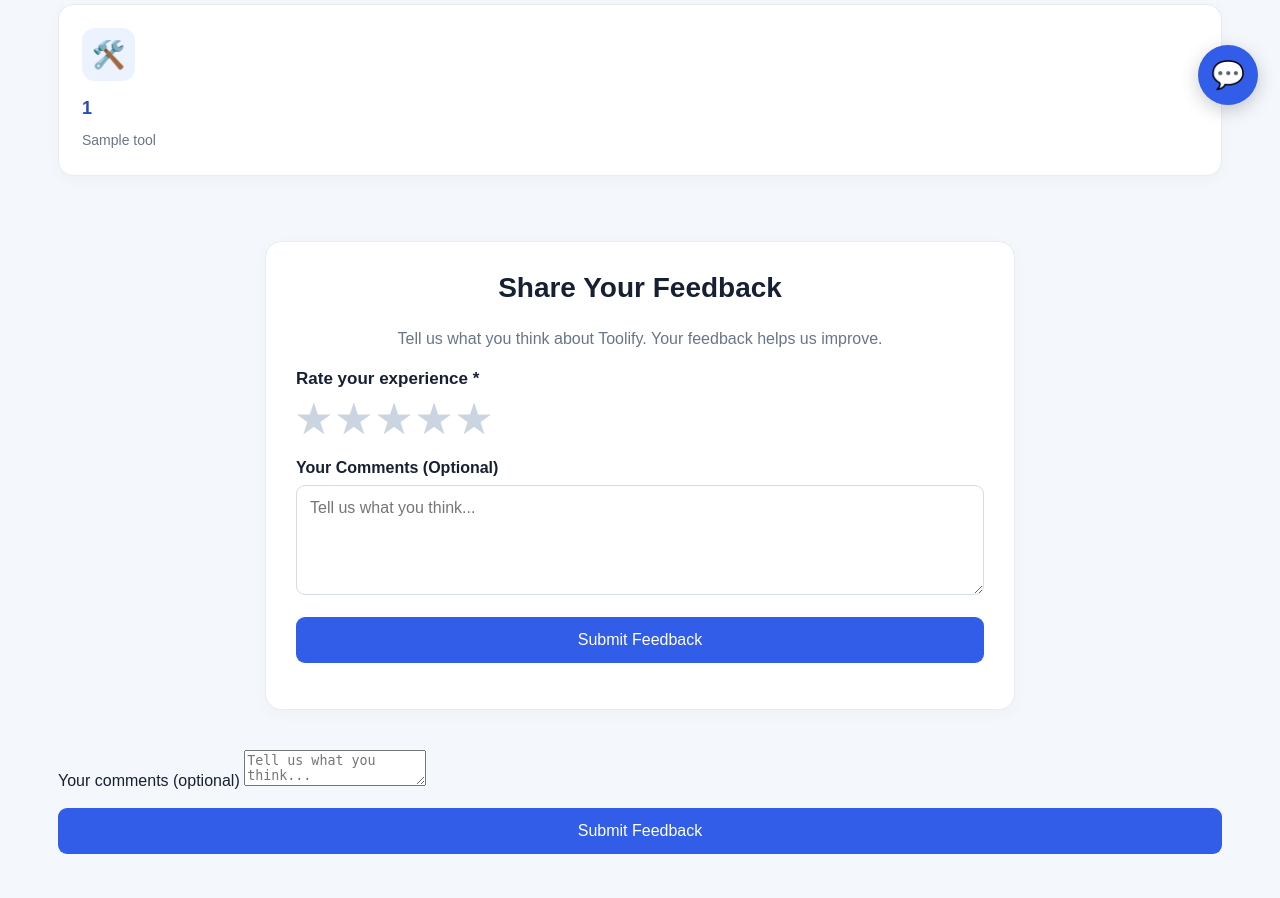
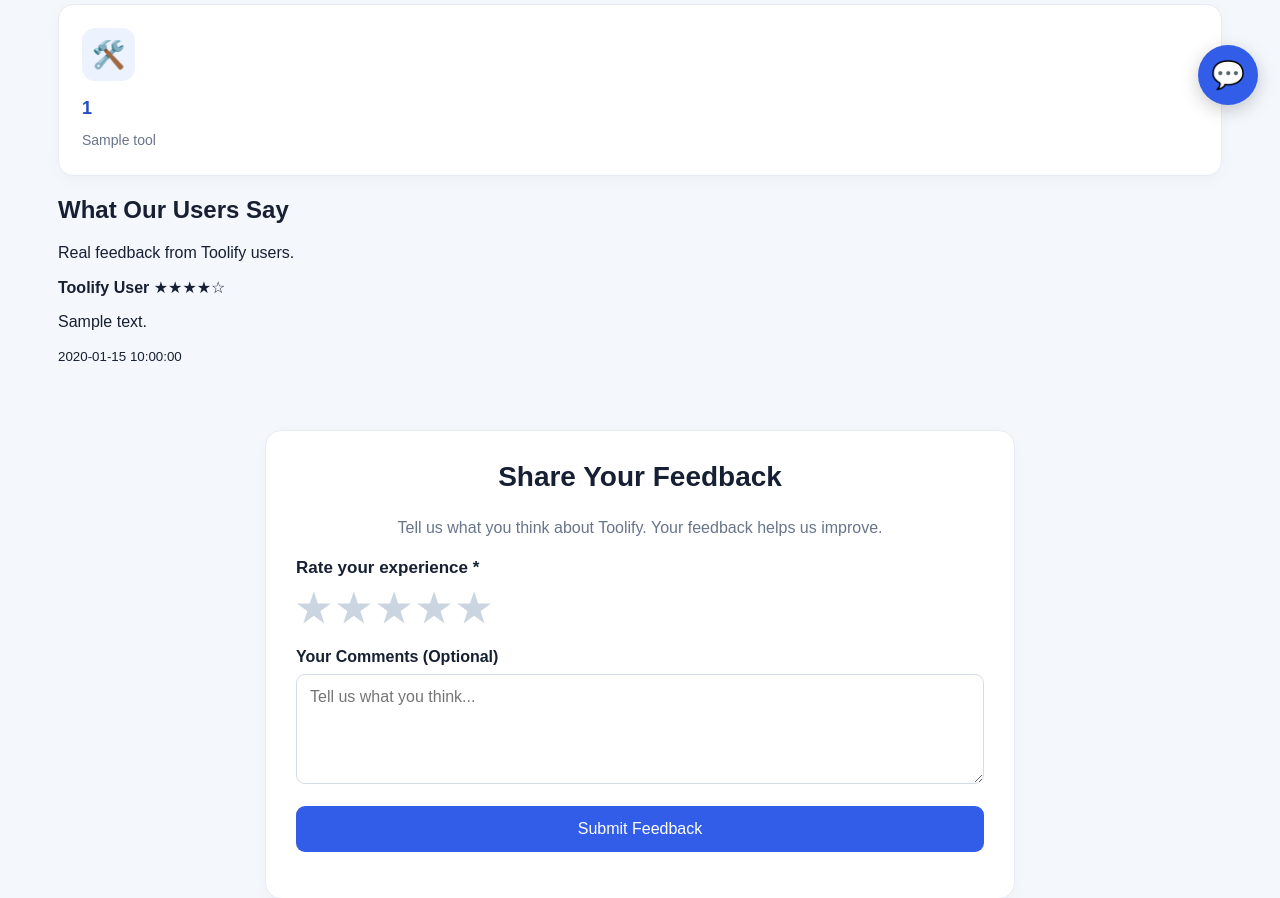
Before and after one commit to rakshitbaniya-cyber/rakshit-file-converter, a Python web app: template templates/home.html in a window 1280 px wide. Shown: the part 673-1571 px from the top of the page. Run offline with Jinja, Linux system fonts and the light colour scheme; the template is opened without the code that fills it: most values are stand-ins (such as "Sample title", 1, 10 or a date in 2020).

Commit message:
Update home.html

```diff
--- a/templates/home.html
+++ b/templates/home.html
@@ -746,6 +746,32 @@
         <p>Try another search keyword.</p>
     </div>
 
+<!-- Public User Reviews -->
+<section class="public-reviews" id="user-reviews">
+    <h2>What Our Users Say</h2>
+    <p>Real feedback from Toolify users.</p>
+
+    {% for review in approved_feedback %}
+        <div class="review-card">
+
+            <div class="review-header">
+                <strong>Toolify User</strong>
+
+                <span class="review-stars">
+                    {% for star in range(review.rating) %}★{% endfor %}{% for star in range(5 - review.rating) %}☆{% endfor %}
+                </span>
+            </div>
+
+            <p>{{ review.comment or "Rated Toolify without a comment." }}</p>
+
+            <small>{{ review.created_at }}</small>
+
+        </div>
+    {% else %}
+        <p>No approved reviews yet. Be the first to share your experience!</p>
+    {% endfor %}
+</section>
+
 <!-- Feedback Section -->
 <section class="feedback-section" id="feedback">
     <h2>Share Your Feedback</h2>
```
